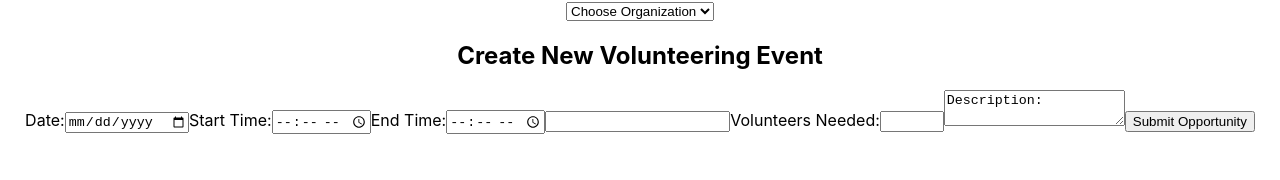
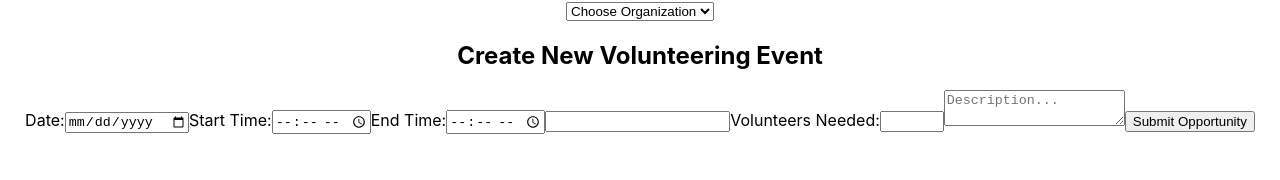
Before and after one commit to Do-Goodr/do-goodr-fe, a React (Create React App) app: page /1 in a window 1280 px wide. Shown: the top 180 px of the page. Built offline with nearby package versions, Linux system fonts and the light colour scheme; no server answers.

Commit message:
Add placeholder attribute on description textarea element in CreateEventForm

```diff
--- a/src/Components/CreateEventForm.tsx
+++ b/src/Components/CreateEventForm.tsx
@@ -64,7 +64,7 @@ const submitEvent = (e:any) => {
       <label>Volunteers Needed:
         <input  type='number' min={1} max={100} onChange={(e) => setVolunteers((parseInt(e.target.value)))}/>
       </label>
-      <textarea onChange={(e) => setDescription(e.target.value)}>Description:</textarea>
+      <textarea placeholder='Description...' onChange={(e) => setDescription(e.target.value)}></textarea>
       <button onClick={(e) => submitEvent(e)}>Submit Opportunity</button>
     </form>
   );
```
